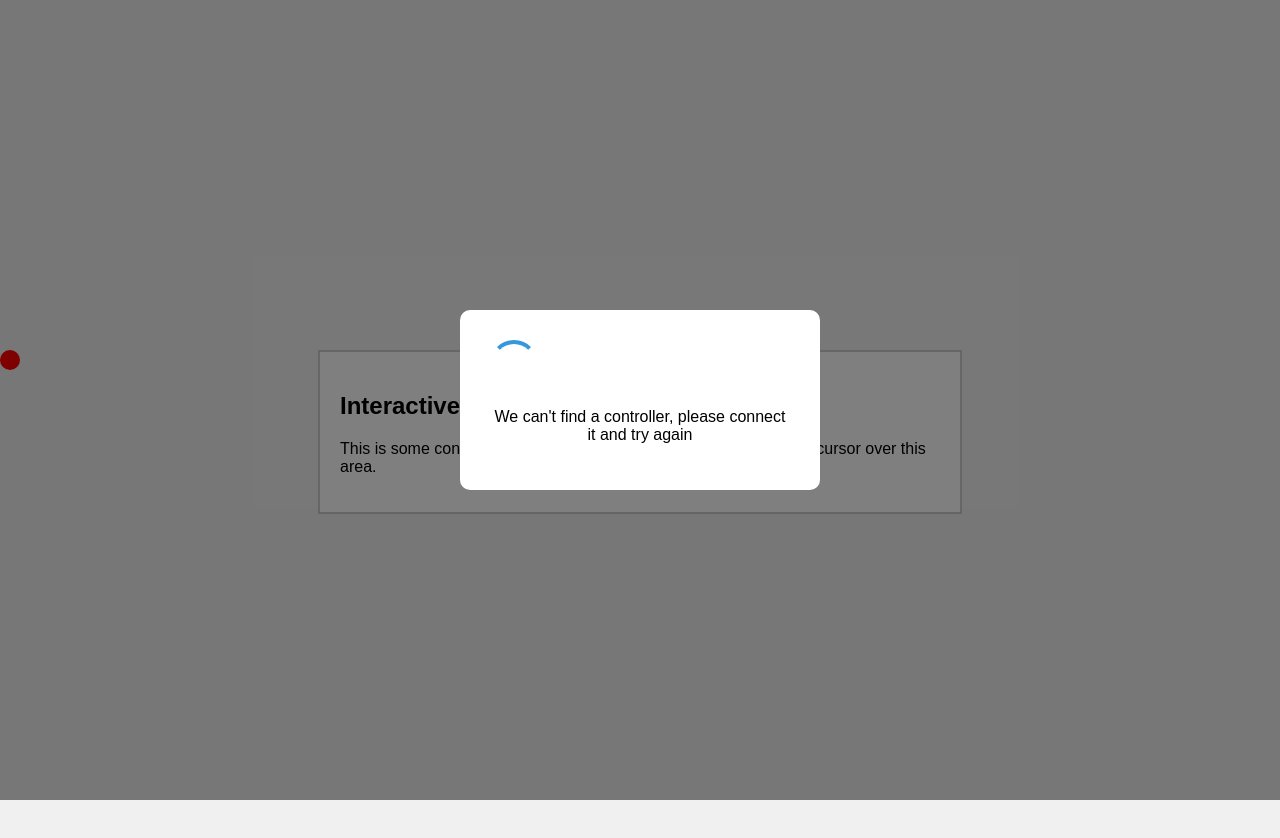
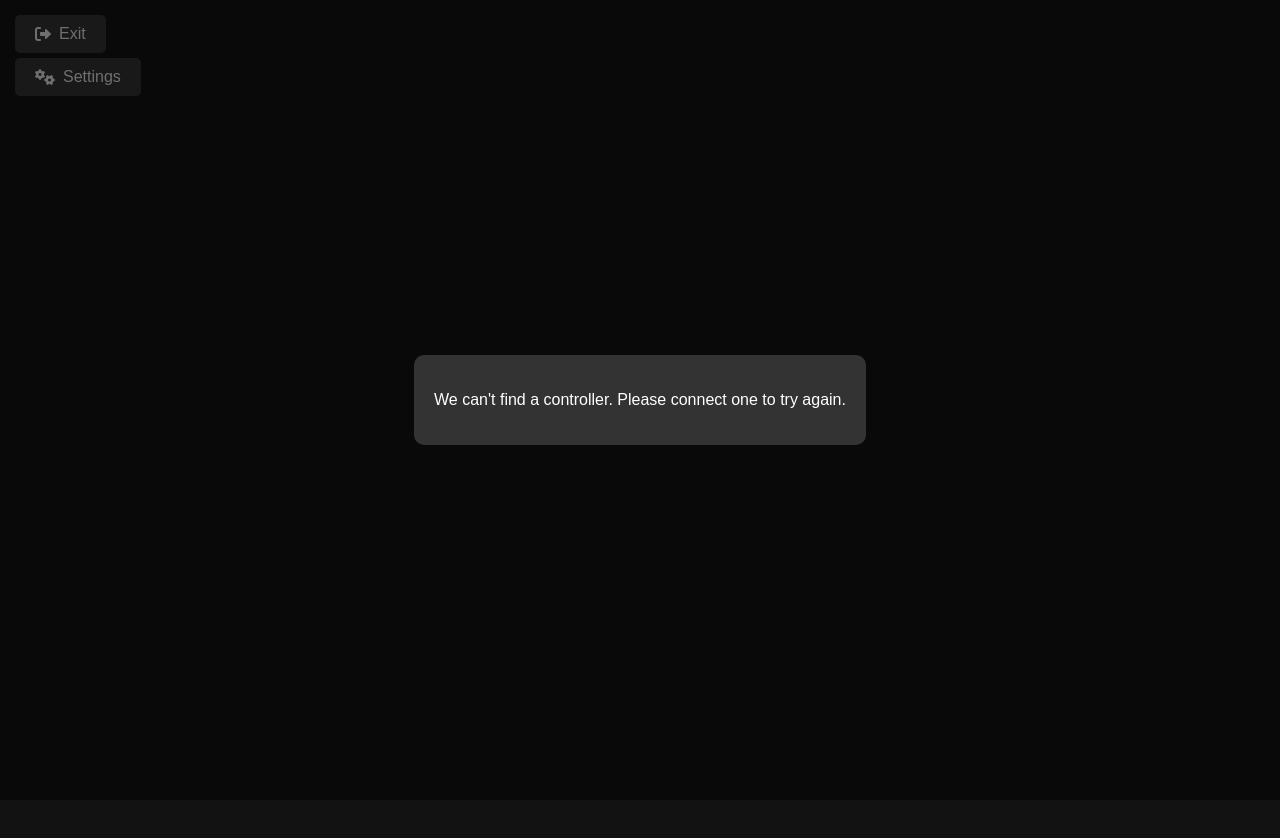
Before and after one commit to XPDevs/GAMING, a plain HTML site: page system/login/login.html in a window 1280 px wide. After the commit the page ends 800 px from the top, so only its background shows below. Drawn offline with Linux system fonts and the light colour scheme.

Commit message:
Update login.html

```diff
--- a/system/login/login.html
+++ b/system/login/login.html
@@ -3,52 +3,44 @@
 <head>
   <meta charset="UTF-8">
   <meta name="viewport" content="width=device-width, initial-scale=1.0">
-    <title>Gamepad Cursor with Click</title>
+  <title>Dark Mode Page with Icons</title>
+  <!-- Font Awesome for Icons -->
+  <link rel="stylesheet" href="https://cdnjs.cloudflare.com/ajax/libs/font-awesome/6.0.0-beta3/css/all.min.css">
   <style>
     body {
+      background-color: #121212;
+      color: #e0e0e0;
       font-family: Arial, sans-serif;
       margin: 0;
-            overflow: hidden;
-            background-color: #f0f0f0;
-            position: relative;
-            height: 100vh;
+      padding: 0;
     }
 
-        /* Modal styles */
-        #modal {
-            display: flex;
-            justify-content: center;
-            align-items: center;
-            position: fixed;
-            top: 0;
-            left: 0;
-            width: 100%;
-            height: 100%;
-            background-color: rgba(0, 0, 0, 0.5);
-            z-index: 99999;
+    .header {
+      position: absolute;
+      top: 10px;
+      left: 10px;
     }
 
-        #modalContent {
-            background-color: white;
-            padding: 30px;
-            border-radius: 10px;
-            text-align: center;
-            width: 300px;
+    .button {
+      background-color: #333;
+      color: #e0e0e0;
+      border: none;
+      padding: 10px 20px;
+      margin: 5px;
+      cursor: pointer;
+      font-size: 16px;
+      border-radius: 5px;
+      transition: background-color 0.3s;
+      display: flex;
+      align-items: center;
     }
 
-        .spinner {
-            border: 4px solid transparent;
-            border-top: 4px solid #3498db;
-            border-radius: 50%;
-            width: 40px;
-            height: 40px;
-            animation: spin 1s linear infinite;
-            margin-bottom: 20px;
+    .button i {
+      margin-right: 8px; /* Space between icon and text */
     }
 
-        @keyframes spin {
-            0% { transform: rotate(0deg); }
-            100% { transform: rotate(360deg); }
+    .button:hover {
+      background-color: #555;
     }
 
           /* Custom cursor styles */
@@ -61,7 +53,7 @@
             z-index: 9999; /* Ensures the cursor overlays everything */
         }
 
-        /* Add more content here to test cursor on different elements */
+        /* Content area */
         .content {
             position: relative;
             padding: 20px;
@@ -73,32 +65,66 @@
             margin-left: auto;
             margin-right: auto;
         }
+
+        /* Modal styles */
+        #modal {
+            position: fixed;
+            top: 0;
+            left: 0;
+            width: 100%;
+            height: 100%;
+            background-color: rgba(0, 0, 0, 0.5);
+            display: flex;
+            justify-content: center;
+            align-items: center;
+            z-index: 10000;
+            color: white;
+        }
+
+        #modalContent {
+            background-color: #333;
+            padding: 20px;
+            border-radius: 10px;
+            text-align: center;
+        }
+
+        #spinner {
+            border: 4px solid #f3f3f3;
+            border-top: 4px solid #3498db;
+            border-radius: 50%;
+            width: 50px;
+            height: 50px;
+            animation: spin 2s linear infinite;
+            margin-bottom: 15px;
+        }
+
+        @keyframes spin {
+            0% { transform: rotate(0deg); }
+            100% { transform: rotate(360deg); }
+        }
   </style>
 </head>
 <body>
 
-    <!-- Modal showing controller search -->
+  <!-- Modal -->
     <div id="modal">
         <div id="modalContent">
-            <div class="spinner"></div>
             <p id="modalMessage">Looking for controllers...</p>
         </div>
     </div>
 
-    <!-- Cursor -->
-    <div id="gamepadCursor"></div>
-
-    <!-- Additional content to show interaction with the cursor -->
-    <div class="content">
-        <h2>Interactive Content Area</h2>
-        <p>This is some content to test the cursor functionality. Try moving the cursor over this area.</p>
+  <div class="header">
+    <button class="button" onclick="window.location.href='../desktop/desktop.html'">
+      <i class="fas fa-sign-out-alt"></i> Exit
+    </button>
+    <button class="button" onclick="window.location.href='settings.html'">
+      <i class="fas fa-cogs"></i> Settings
+    </button>
   </div>
-
 <script>
         const cursor = document.getElementById('gamepadCursor');
         const modal = document.getElementById('modal');
         const modalMessage = document.getElementById('modalMessage');
-
         let cursorX = window.innerWidth / 2;
         let cursorY = window.innerHeight / 2;
         let sensitivity = 1; // Adjusted sensitivity for slower movement
@@ -107,15 +133,6 @@
         function updateCursorPosition() {
             cursor.style.left = `${cursorX}px`;
             cursor.style.top = `${cursorY}px`;
-        }
-
-        // Check if the cursor is hovering over any clickable element
-        function isHoveringOverElement(element) {
-            const rect = element.getBoundingClientRect();
-            return (
-                cursorX >= rect.left && cursorX <= rect.right &&
-                cursorY >= rect.top && cursorY <= rect.bottom
-            );
         }
 
         // Handle the gamepad input
@@ -160,10 +177,10 @@
             // Check if a gamepad is connected
             if (gamepads[0]) {
                 console.log('Controller connected');
-                modal.style.display = 'none'; // Hide the modal
+                modal.style.display = 'none'; // Hide modal if controller is found
                 handleGamepadInput();
             } else {
-                modalMessage.innerHTML = "We can't find a controller, please connect it and try again";
+                modalMessage.innerText = 'We can\'t find a controller. Please connect one to try again.';
                 setTimeout(detectGamepad, 1000); // Try again after 1 second
             }
         }
@@ -178,6 +195,5 @@
             updateCursorPosition();
         };
     </script>
-
 </body>
 </html>
```
Lines whose indentation alone changed are shown as unchanged.
